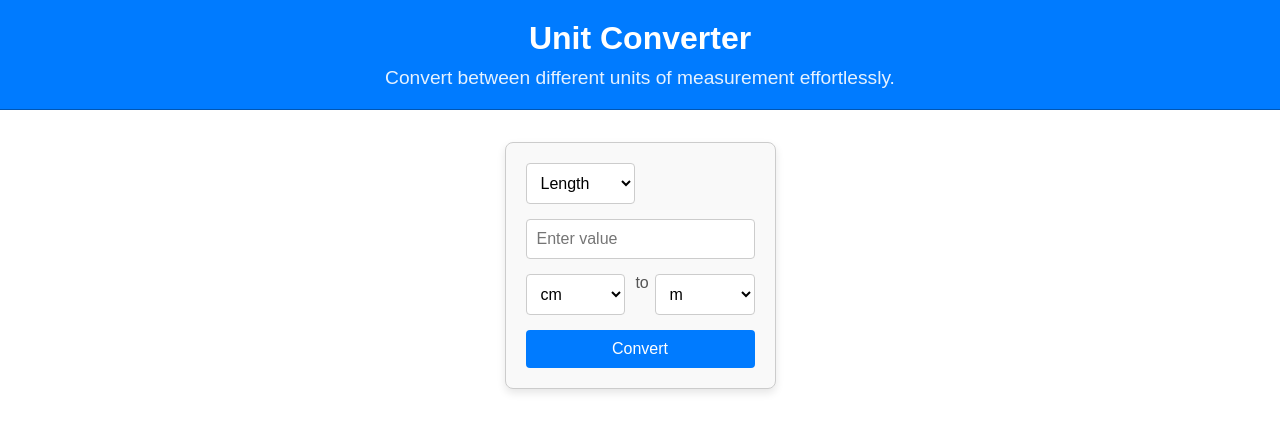
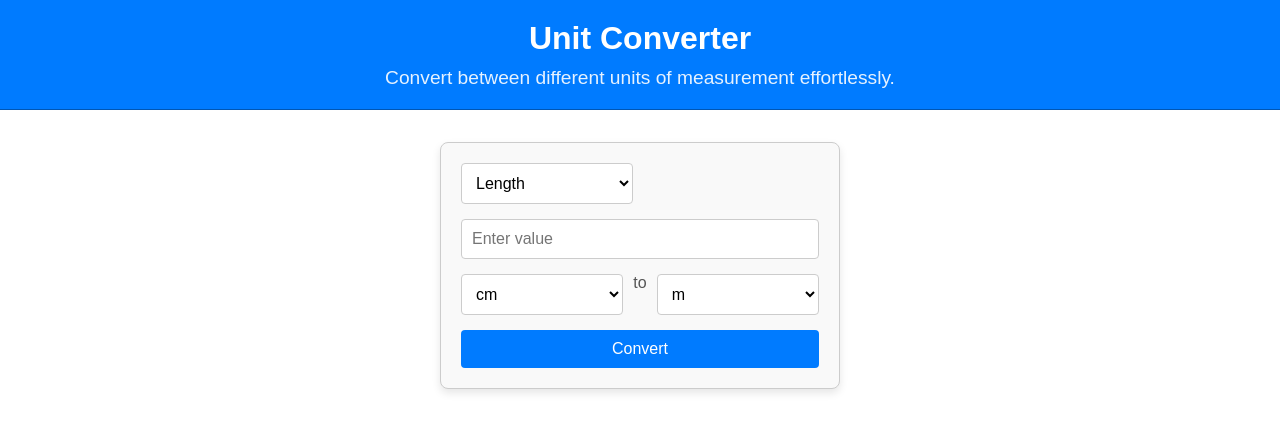
Before and after one commit to Espadv69/Unit-Converter-React, a React (Vite) app: page / in a window 1280 px wide. Shown: the top 432 px of the page. Built offline with nearby package versions, Linux system fonts and the light colour scheme.

Commit message:
Set minimum width for Converter component for better layout

```diff
--- a/src/components/Converter/Converter.css
+++ b/src/components/Converter/Converter.css
@@ -1,4 +1,5 @@
 .converter {
+  min-width: 400px;
   max-width: 400px;
   margin: 0 auto;
   padding: 20px;
```
